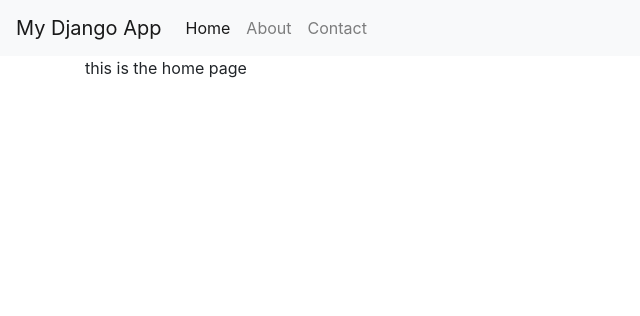
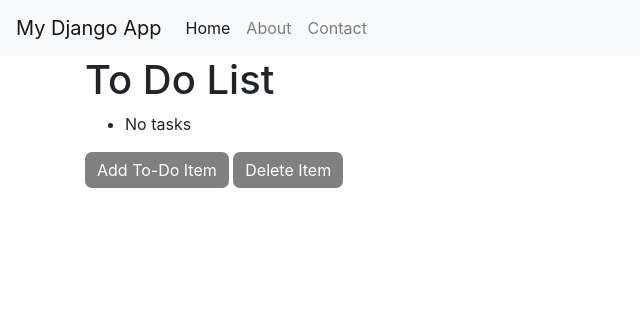
Before and after one commit to RSO1999/mini-project-task-management, a Django app: page / in a window 1280 px wide. Shown: the top 316 px of the page, without its empty margins (0-640 px from the left). Run offline with Django 5.2, Linux system fonts and the light colour scheme; data that the repository does not hold is empty; some libraries are stand-ins or nearby versions.

Commit message:
Put your commit message here

```diff
--- a/miniproject1/todolist5/templates/home.html
+++ b/miniproject1/todolist5/templates/home.html
@@ -1,4 +1,38 @@
-{% extends "base.html" %} {% block title %} Home Page {%endblock%}
+{% extends "base.html" %}
+
+{% block title %} Home Page {% endblock %}
+
 {% block content %}
-<p>this is the home page<p>
-{%endblock%}
+<h1> To Do List</h1>
+
+<!-- Loop through todos only once -->
+<ul>
+    {% if todos %}
+        {% for todo in todos %}
+            <li>{{ todo.title }} - {{ todo.due_date }} -
+                {% if todo.completed %}
+                    <span style="color: green;">Completed</span>
+                {% else %}
+                    <span style="color: red;">Not Completed</span>
+                {% endif %}
+            </li>
+        {% endfor %}
+    {% else %}
+        <li>No tasks</li>
+    {% endif %}
+</ul>
+
+<!-- Add To-Do Item Button -->
+<style>
+  .btn{
+    background-color: grey;
+    color:white;
+    border: none;
+    border-radius: 7px;
+  }
+</style>
+<a href="{% url 'add_todo_item' %}" class="btn">Add To-Do Item</a>
+<a href="{% url 'delete_todo_item'%}" class="btn">Delete Item</a>
+
+
+{% endblock %}
--- a/miniproject1/todolist5/urls.py
+++ b/miniproject1/todolist5/urls.py
@@ -1,6 +1,10 @@
 from django.urls import path
 from . import views
+from .views import AddTodoItemView, home, BulkDeleteTodoView
 
 urlpatterns = [
-    path("", views.home, name="home")
+    path("", views.home, name="home"),
+    path('add/', AddTodoItemView.as_view(), name='add_todo_item'),
+    path('delete-items/', views.delete_todo_item, name='delete_todo_item'),
+    path('confirm-bulk-delete/',views.BulkDeleteTodoView.as_view(), name='confirm_bulk_delete'),
 ]
--- a/miniproject1/todolist5/views.py
+++ b/miniproject1/todolist5/views.py
@@ -1,6 +1,51 @@
-from django.shortcuts import render, HttpResponse
+from django.shortcuts import render, HttpResponse, redirect, get_object_or_404
+from .models import TodoItem  # Import the TodoItem model
+from django.http import HttpResponseRedirect
+from .forms import TodoItemForm
+from django.urls import reverse_lazy
+from django.views.generic.edit import FormView, DeleteView
+from django.views import View
 
 # Create your views here.
 
+
 def home(request):
-    return render(request, "home.html")
+    todos = TodoItem.objects.all()
+    return render(request, "home.html", {'todos': todos})
+
+    #if request.user.is_authenticated:
+     #   todos = TodoItem.objects.filter(user=request.user).order_by('due_date')
+    #else:
+    #    todos = []
+
+    #return render(request, 'home.html', {'todos': todos})
+
+class AddTodoItemView(FormView):
+    template_name = 'add_todo_item.html'  # The template for displaying the form
+    form_class = TodoItemForm # The form to use
+    success_url = reverse_lazy('home')  # URL to redirect to after successful form submission
+
+    # Override form_valid method to save the form and assign the user
+    def form_valid(self, form):
+        todo_item = form.save(commit=False)  # Do not commit yet
+        if self.request.user.is_authenticated:
+            todo_item.user = self.request.user  # Assign the logged-in user
+        todo_item.save()  # Now save the object
+        return super().form_valid(form)  # Continue with the default behavior
+
+def delete_todo_item(request):
+    todo_items = TodoItem.objects.all()
+    return render(request, 'deleteTodo.html', {'todo_items': todo_items})
+
+class BulkDeleteTodoView(View):
+    #template_name = 'confirmDelete.html'
+    success_url = reverse_lazy('delete_todo_item')
+
+    def post(self,request, *args, **kwargs):
+        selected_items = request.POST.getlist('todo_ids')
+        if selected_items:
+            TodoItem.objects.filter(id__in=selected_items).delete()
+
+        return redirect(self.success_url)
+
+        return render(request, self.template_name, {'todo_ids': selected_items})
```
Also changed, not shown: miniproject1/todolist5/forms.py (added, +12 -0 lines), miniproject1/todolist5/templates/add_todo_item.html (added, +17 -0 lines), miniproject1/todolist5/templates/confirmDelete.html (added, +9 -0 lines), miniproject1/todolist5/templates/deleteTodo.html (added, +38 -0 lines), miniproject1/db.sqlite3.
